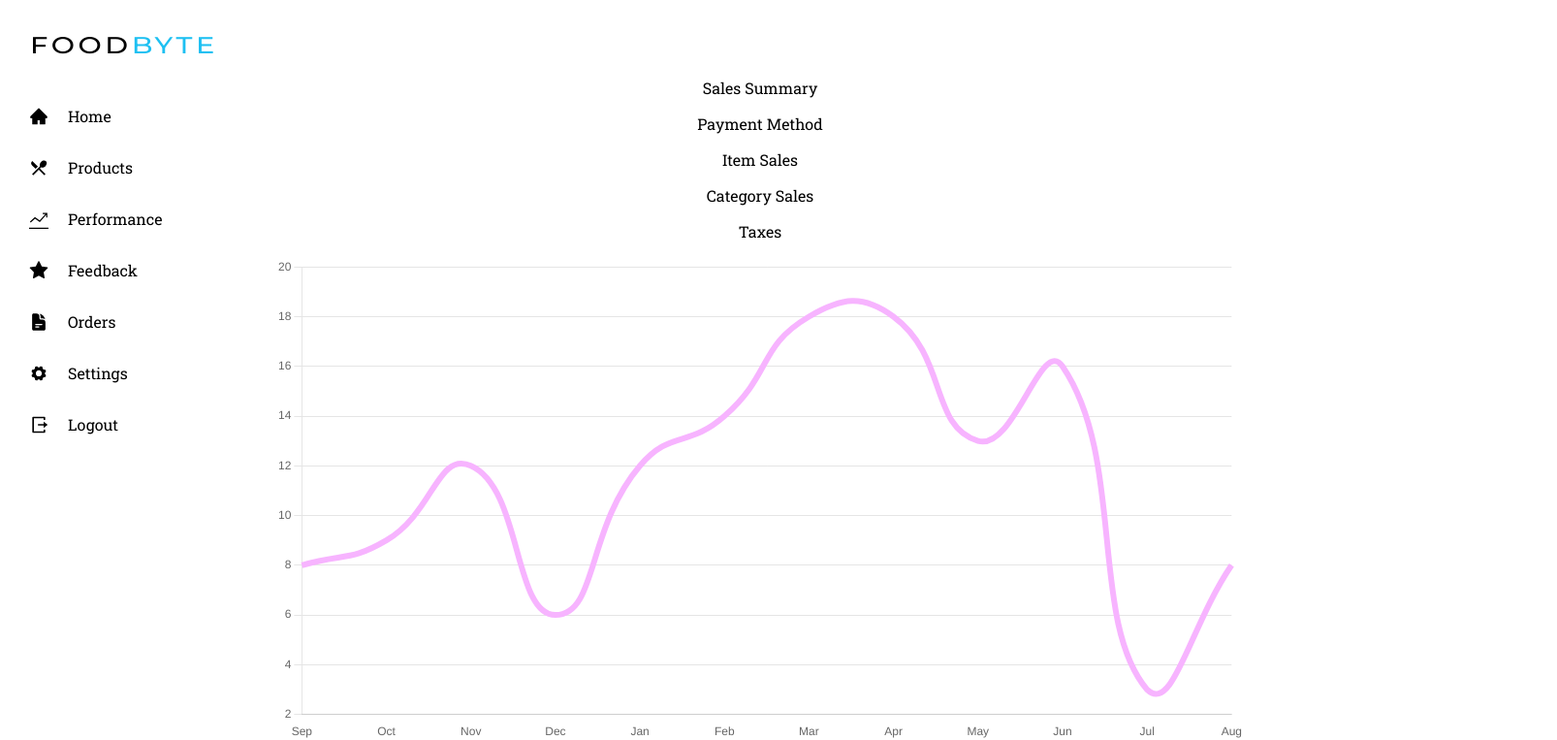
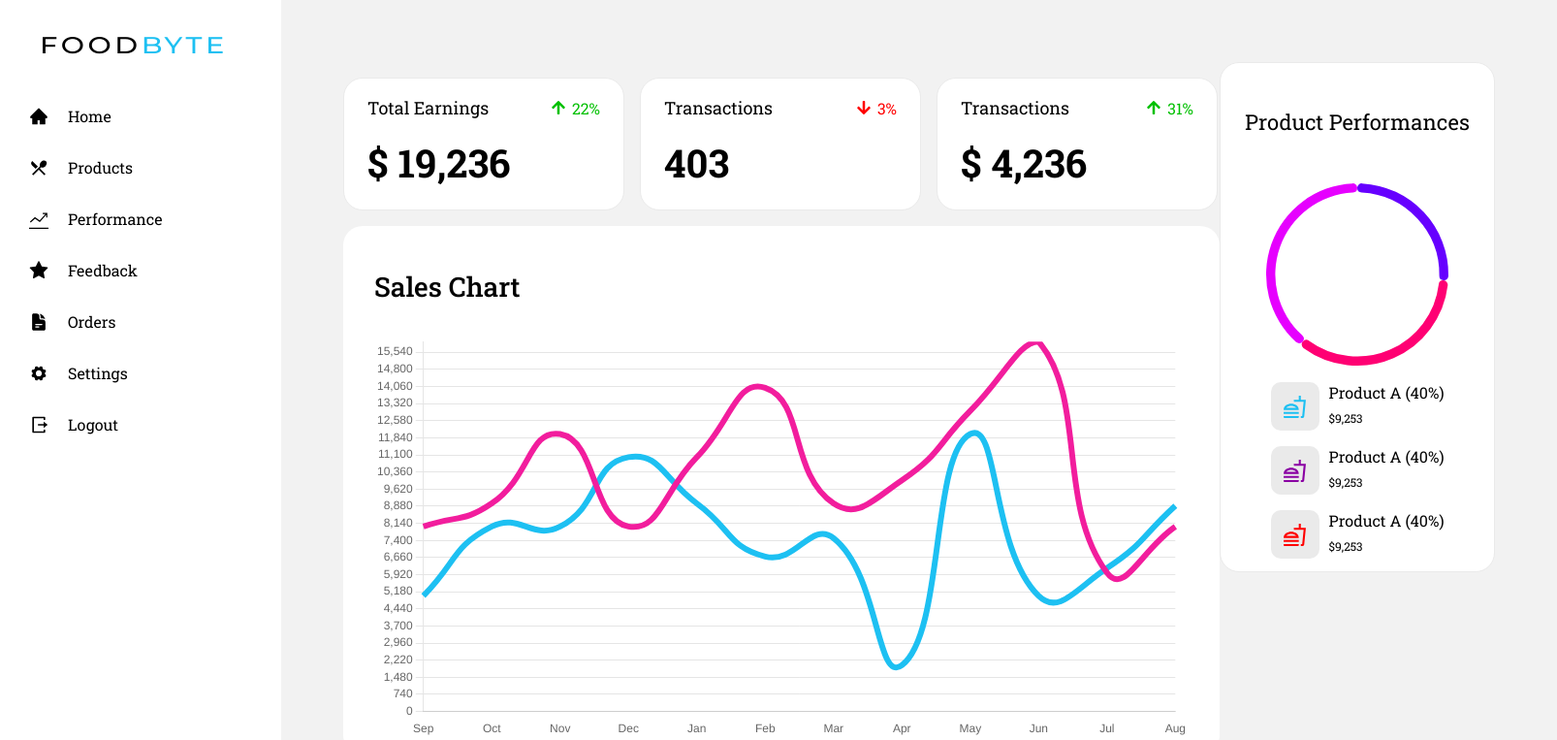
Before and after one commit to Trishaneww/kiosk, a React (Create React App) app: page /dashboard in a window 1280 px wide. Shown: the top 763 px of the page at 97% size, 1606 px wide, since content can reach past the window. Built offline with nearby package versions, Linux system fonts and the light colour scheme.

Commit message:
created doughnut chart plugins

```diff
--- a/src/components/dashboard/Dashboard.jsx
+++ b/src/components/dashboard/Dashboard.jsx
@@ -1,34 +1,114 @@
 import "./Dashboard.scss";
 import "../../styles/global.scss";
 import Navbar from "../navbar/Navbar";
-import Linechart from '../linechart/LineChart';
-import Doughnut from '../doughnut/DoughnutChart';
+import Linechart from "../linechart/LineChart";
+import Doughnut from "../doughnut/DoughnutChart";
+import { FaArrowUp } from "react-icons/fa";
+import { FaArrowDown } from "react-icons/fa";
+import { MdOutlineFastfood } from "react-icons/md";
 
-const Performance = () => {
+const Dashboard = () => {
   return (
     <div className="main">
       <Navbar />
       <div className="dashboard">
-        <navbar className="dashboard-navbar">
-          <p>Sales Summary</p>
-          <p>Payment Method</p>
-          <p>Item Sales</p>
-          <p>Category Sales</p>
-          <p>Taxes</p>
-        </navbar>
+        <div>
+          <section className="dashboard__stats">
+            <div className="dashboard__stats-container">
+              <div className="dashboard__stats-container-header">
+                <p className="dashboard__stats-container-header-title">
+                  Total Earnings
+                </p>
+                <div className="dashboard__stats-container-header-percentage">
+                  <FaArrowUp />
+                  <p>22%</p>
+                </div>
+              </div>
+              <p className="dashboard__stats-container-value">$ 19,236</p>
+            </div>
 
-        <div className="dashboard__line">
-          <Linechart />
+            <div className="dashboard__stats-container">
+              <div className="dashboard__stats-container-header">
+                <p className="dashboard__stats-container-header-title">
+                  Transactions
+                </p>
+                <div
+                  className="dashboard__stats-container-header-percentage"
+                  id="negative"
+                >
+                  <FaArrowDown />
+                  <p>3%</p>
+                </div>
+              </div>
+              <p className="dashboard__stats-container-value">403</p>
+            </div>
+
+            <div className="dashboard__stats-container">
+              <div className="dashboard__stats-container-header">
+                <p className="dashboard__stats-container-header-title">
+                  Transactions
+                </p>
+                <div className="dashboard__stats-container-header-percentage">
+                  <FaArrowUp />
+                  <p>31%</p>
+                </div>
+              </div>
+              <p className="dashboard__stats-container-value">$ 4,236</p>
+            </div>
+          </section>
+
+          <div className="dashboard__line">
+            <p>Sales Chart</p>
+            <Linechart />
+          </div>
         </div>
+
         <div className="dashboard__products">
-          <p>Product Performances</p>
-          <div className="dashboard__products-doughnut">
+          <p className="dashboard__products-title">Product Performances</p>
+          <section className="dashboard__products-doughnut">
             <Doughnut />
-          </div>
+          </section>
+          <section className="dashboard__products-display">
+            <div className="dashboard__products-display-container">
+              <div className="dashboard__products-display-container-image">
+                <MdOutlineFastfood size={25} />
+              </div>
+
+              <div className="dashboard__products-display-container-stats">
+                <p className="dashboard__products-display-container-stats-name">Product A (40%)</p>
+                <p className="dashboard__products-display-container-stats-number">$9,253</p>
+              </div>
+
+            </div>
+
+            <div className="dashboard__products-display-container">
+              <div className="dashboard__products-display-container-image" id="productb">
+                <MdOutlineFastfood size={25} />
+              </div>
+
+              <div className="dashboard__products-display-container-stats">
+                <p className="dashboard__products-display-container-stats-name">Product A (40%)</p>
+                <p className="dashboard__products-display-container-stats-number">$9,253</p>
+              </div>
+
+            </div>
+
+            <div className="dashboard__products-display-container">
+              <div className="dashboard__products-display-container-image" id="productc">
+                <MdOutlineFastfood size={25} />
+              </div>
+
+              <div className="dashboard__products-display-container-stats">
+                <p className="dashboard__products-display-container-stats-name">Product A (40%)</p>
+                <p className="dashboard__products-display-container-stats-number">$9,253</p>
+              </div>
+
+            </div>
+          </section>
         </div>
       </div>
     </div>
   );
 };
 
-export default Performance;
+export default Dashboard;
--- a/src/components/dashboard/Dashboard.scss
+++ b/src/components/dashboard/Dashboard.scss
@@ -2,26 +2,146 @@
     width: 100%;
     padding: 4rem;
     display:flex;
-    flex-direction: column;
-    justify-content: center;
-    align-items: center;
+    justify-content: space-between;
+    background-color: rgb(242, 242, 242);
+
+
+    &__stats {
+        display: flex;
+        justify-content: flex-start;
+        gap: 1rem;
+        margin: 1rem 0;
+
+
+        &-container {
+            display:flex;
+            flex-direction: column;
+            align-items: flex-start;
+            background-color: white;
+            border: 1.5px solid rgb(234, 234, 234);
+            width: 240px;
+            border-radius: 20px;
+            height: 135px;
+            padding: 0rem 1.5rem ;
+
+            &-header {
+                display: flex;
+                justify-content: space-between;
+                width: 100%;
+
+                &-title {
+                    font-size: 18px;
+                }
+
+                &-percentage {
+                    display: flex;
+                    justify-content: space-between;
+                    gap: 0.4rem;
+                    align-items: center;
+                    color: rgb(0, 192, 0);
+                }
+            }
+
+            &-value {
+                margin:0;
+                font-size: 40px;
+                font-weight:700;
+            }
+        }
+    }
 
     &__line {
-        width: 1000px;
+        display:flex;
+        flex-direction: column;
+        padding: 1rem 2rem;
+        width: 840px;
+        background-color: white;
+        text-align: left;
+        border-radius: 20px;
+
+        & p {
+            font-size: 28px;
+            font-weight: 500;
+        }
     }
 
     &__products {
         display: flex;
-        justify-content: center;
+        flex-direction: column;
         align-items: center;
-        width: 400px;
-        height: 800px;
-        background-color: rgb(176, 176, 176);
+        width: 250px;
+        height: 500px;
+        background-color: white;
+        border: 1.5px solid rgb(234, 234, 234);
+        padding: 1.5rem 1rem 0 1rem;
         border-radius: 20px;
+
+        &-title {
+            font-size: 22px;
+        }
 
         &-doughnut {
             padding:1rem;
             width: 200px;
         }
+
+        &-display {
+            display:flex;
+            flex-direction: column;
+            width: 100%;
+            gap:1rem;
+
+            &-container {
+                display:flex;
+                justify-content: center;
+                align-items: flex-start;
+
+
+                &-image {
+                    display: flex;
+                    justify-content: center;
+                    align-items: center;
+                    color: #1dc0f2;
+                    width: 50px;
+                    height:50px;
+                    background-color: rgb(234, 234, 234);
+                    border-radius: 10px;
+                }
+
+                &-stats {
+                    display:flex;
+                    align-items: flex-start;
+                    justify-content: flex-start;
+                    flex-direction: column;
+                    height: 50px;
+                    margin-left: 10px;
+
+
+                    &-name {
+                        font-size: 16px;
+                        margin:0;
+
+                    }
+
+                    &-number {
+                        font-size: 12px;
+                        margin:0.5rem 0;
+                    }
+                }
+
+            }
+        }
     }
 }
+
+#negative {
+    color:red;
+}
+
+#productb {
+    color: rgb(138, 0, 163);
+}
+
+#productc {
+    color:red;
+}
--- a/src/components/doughnut/DoughnutChart.jsx
+++ b/src/components/doughnut/DoughnutChart.jsx
@@ -7,8 +7,12 @@ ChartJS.register(ArcElement, Tooltip, Legend);
 const data = {
   datasets: [
     {
-      data: [3, 6, 8, 9],
-      backgroundColor: ["red", "blue", "green"],
+      data: [6, 8, 9],
+      backgroundColor: [
+        "rgb(102, 0, 255",
+        "rgb(255, 0, 115)",
+        "rgb(230, 0, 255)",
+      ],
       borderColor: ["rgba(0, 0, 0, 0)"],
       cutout: "90%",
       borderRadius: 20,
--- a/src/components/linechart/LineChart.jsx
+++ b/src/components/linechart/LineChart.jsx
@@ -1,4 +1,4 @@
-import React from 'react'
+import React from "react";
 import { Line } from "react-chartjs-2";
 import {
   Chart as ChartJS,
@@ -22,8 +22,7 @@ ChartJS.register(
 );
 
 const LineChart = () => {
-
-const data = {
+  const data = {
     labels: [
       "Sep",
       "Oct",
@@ -40,9 +39,25 @@ const data = {
     ],
     datasets: [
       {
-        data: [8, 9, 12, 6, 12, 14, 18, 18, 13, 16, 3, 8],
+        data: [
+          8000, 9000, 12000, 8000, 11000, 14000, 9000, 10000, 13000, 16000,
+          6000, 8000,
+        ],
         backgroundColor: "transparent",
-        borderColor: "#f7b4ff",
+        borderColor: "#f21d9d",
+        pointBorderColor: "transparent",
+        pointBorderWidth: 4,
+        borderWidth: 6,
+        tension: 0.5,
+        fill: true,
+      },
+      {
+        data: [
+          5000, 8000, 8000, 11000, 9000, 6700, 7500, 2000, 12000, 5000, 6200,
+          8900,
+        ],
+        backgroundColor: "transparent",
+        borderColor: "#1dc0f2",
         pointBorderColor: "transparent",
         pointBorderWidth: 4,
         borderWidth: 6,
@@ -62,7 +77,8 @@ const data = {
         },
       },
       y: {
-        max: 20,
+        min: 0,
+        max: 16000,
         ticks: {
           stepSize: 2,
         },
@@ -74,9 +90,9 @@ const data = {
   };
   return (
     <div>
-        <Line data={data} options={options} />
+      <Line data={data} options={options} />
     </div>
-  )
-}
+  );
+};
 
-export default LineChart
+export default LineChart;
--- a/src/components/navbar/Navbar.scss
+++ b/src/components/navbar/Navbar.scss
@@ -3,24 +3,6 @@
 @use "../../styles//partials/colors" as *;
 @use "../../styles/partials/paddings" as *;
 
-
-// .navbar {
-//     display:flex;
-//     align-items: center;
-//     justify-content: space-between;
-//     height: 80px;
-
-//     &-links {
-//         width: 100px;
-//         display:flex;
-//         justify-content: space-between;
-//         margin-right: 5%;
-//     }
-
-//     & img {
-//         max-width: 120px;
-//     }
-// }
 
 .main {
     display:flex;
@@ -30,7 +12,7 @@
     display:flex;
     height: 100vh;
     flex-direction: column;
-    padding: 0 10px 0 30px;
+    padding: 0 60px 0 30px;
 
     & img {
         width: 30%;
@@ -53,7 +35,7 @@
     &-link {
         display:flex;
         align-items: center;
-        width: 180px;
+        width: 200px;
 
         &:hover {
             cursor:pointer;
```
